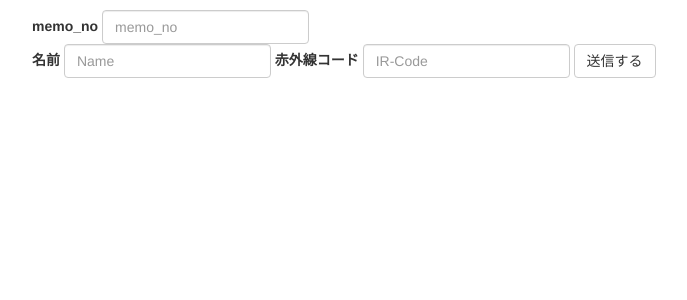
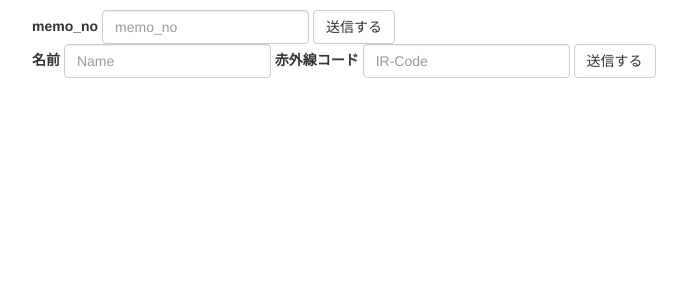
Before and after one commit to forest1102/pythonIRServer, a Flask app: page / in a window 1280 px wide. Shown: the top 300 px of the page, without its empty margins (38-725 px from the left). Run offline with Flask 2, Linux system fonts and the light colour scheme; some libraries are stand-ins or nearby versions.

Commit message:
make submit btn

```diff
--- a/templates/index.html
+++ b/templates/index.html
@@ -9,6 +9,8 @@
 				<label for="memo_no">memo_no</label>
 				<input type="text" class="form-control" id="memo_no" name="memo_no" placeholder="memo_no">
 			</div>
+			<button type="submit" class="btn btn-default">送信する</button>
+
 		</form>
 		<div class="row">
 			<div class="col-md-12">
```
